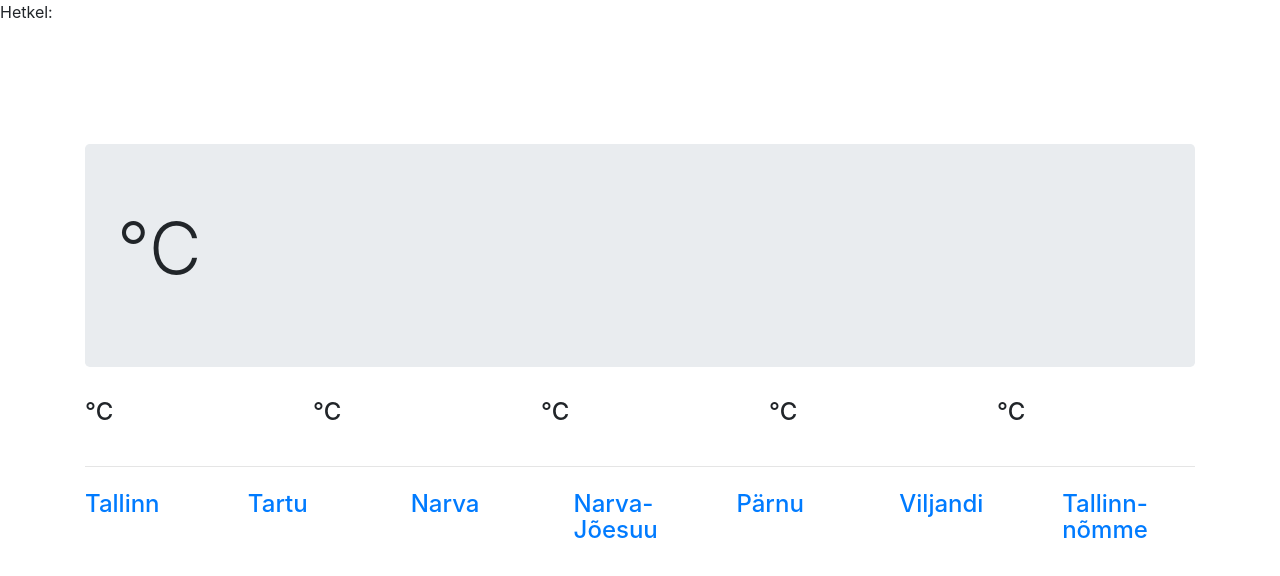
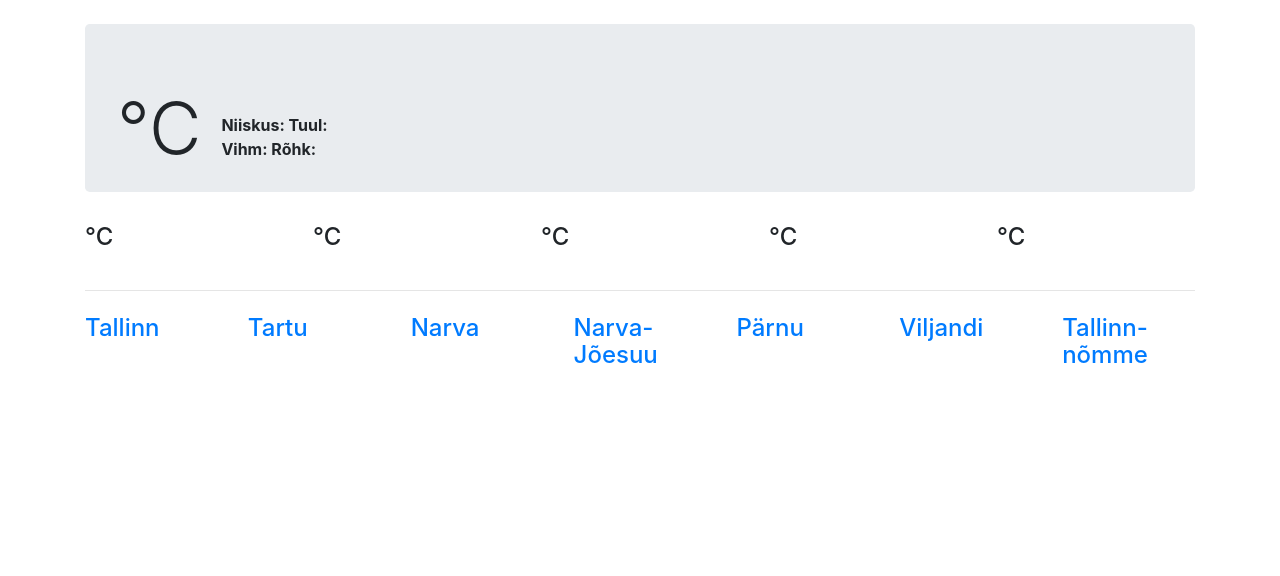
Before and after one commit to AndreTLU/seminar, a website: page public/index.html in a window 1280 px wide. Drawn offline with nearby package versions, Linux system fonts and the light colour scheme; some packages are replaced by stand-ins of ours; no server answers.

Commit message:
Kujunduse uuendus. Lisa andmete kuvamine

```diff
--- /dev/null
+++ b/public/css/style.css
@@ -0,0 +1,7 @@
+.parent{
+    float:left;
+    padding-bottom: 30px;
+}
+.parent div{
+    float:left;
+}
--- a/public/js/home/home.html
+++ b/public/js/home/home.html
@@ -1,24 +1,14 @@
 <div >
-    Hetkel: {{json.linn[1]}} {{json.temp}}
     <br>
-    {{json.l[1].d[0]}} {{json.linn[1]}} {{json.l[1].td}}
-    <br>
-    {{json.l[2].d[0]}} {{json.linn[1]}} {{json.l[2].td}}
-    <br>
-    {{json.l[3].d[0]}} {{json.linn[1]}} {{json.l[3].td}}
-    <br>
-    {{json.l[4].d[0]}} {{json.linn[1]}} {{json.l[4].td}}
-    <br>
-    {{json.l[5].d[0]}} {{json.linn[1]}} {{json.l[5].td}}
-    <br>
-    {{json.l[6].d[0]}} {{json.linn[1]}} {{json.l[6].td}}
     <div class="container">
-        <div class="jumbotron">
-            <h1 class="display-3">{{json.temp}}°C {{json.linn[1]}}</h1>
-            <p class="lead">
-
-            </p>
-        </div>
+            <div class="jumbotron">
+                    <div class="parent" style="
+                    padding-bottom: 40px;">
+                        <div style="float:left">
+                            <h1 class="display-3">{{json.temp}}°C {{json.linn[1]}}</h1>
+                        </div> <div style="float: left;margin-left: 20px;padding-top: 25px;font-weight: bold;">Niiskus: {{json.extra.ilm.niiskus}}      Tuul: {{json.extra.ilm.tuul}} <br> Vihm: {{json.extra.ilm.vihm}}    Rõhk: {{json.extra.ilm.rohk}}</div>
+                    </div>
+                </div>
         <div class="row marketing">
             <div class="col">
                 <h4>{{json.l[1].d[0]}} {{json.l[1].td}}°C</h4>
@@ -30,7 +20,7 @@
             </div>
             <div class="col">
                 <h4>{{json.l[3].d[0]}} {{json.l[3].td}}°C</h4>
-                <p>{{json.l[1].dt}}</p>
+                <p>{{json.l[3].dt}}</p>
             </div>
             <div class="col">
                 <h4>{{json.l[4].d[0]}} {{json.l[4].td}}°C</h4>
--- a/public/js/home/home.js
+++ b/public/js/home/home.js
@@ -12,7 +12,9 @@ angular.module('seminaritoo')
                                 console.log(response);
                                 response.json().then(function (json) {
                                     console.log('Uuendan vahemälust');
+
                                     $scope.json = json;
+                                    console.log($scope.json);
                                     $scope.$apply();
 
                                 })
```
